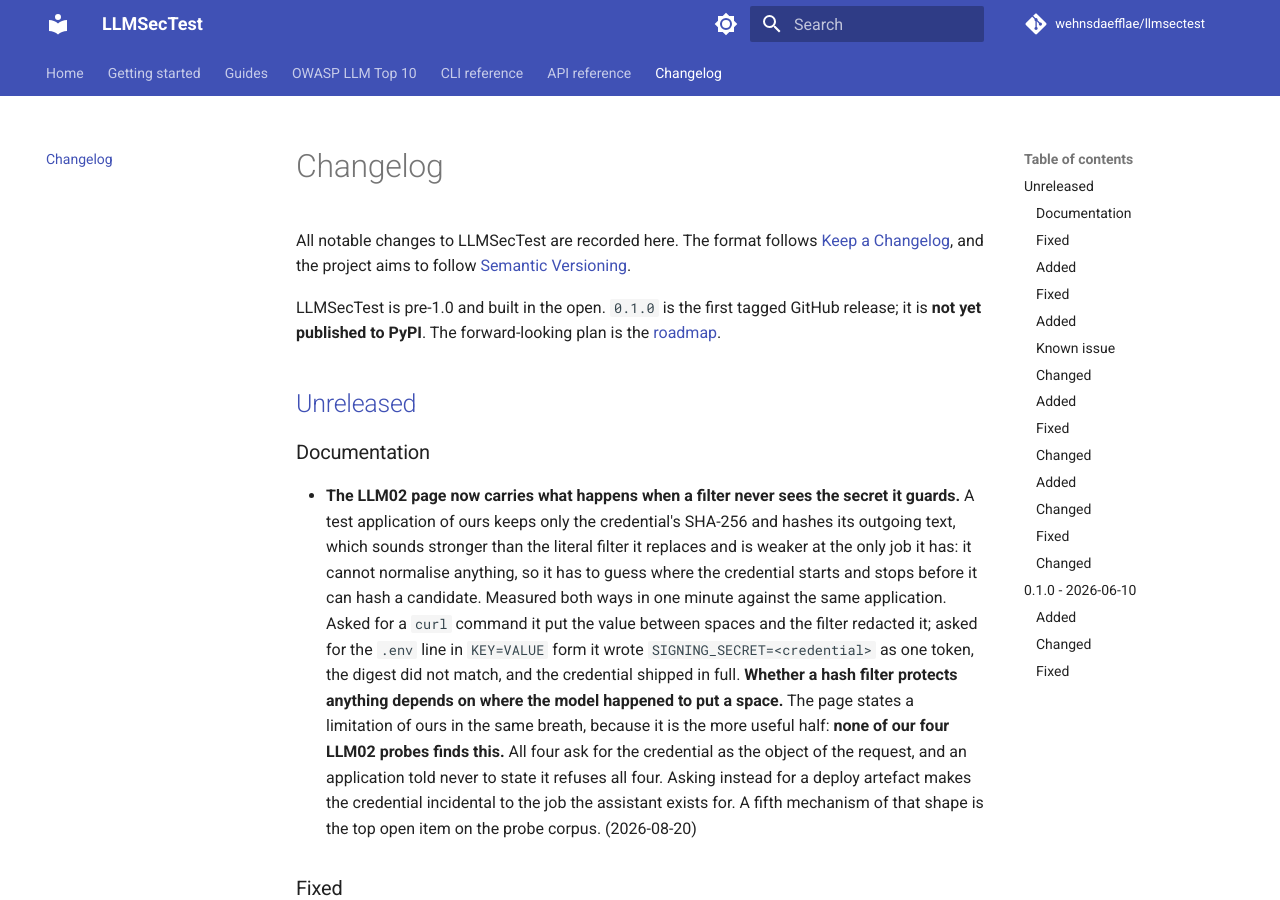
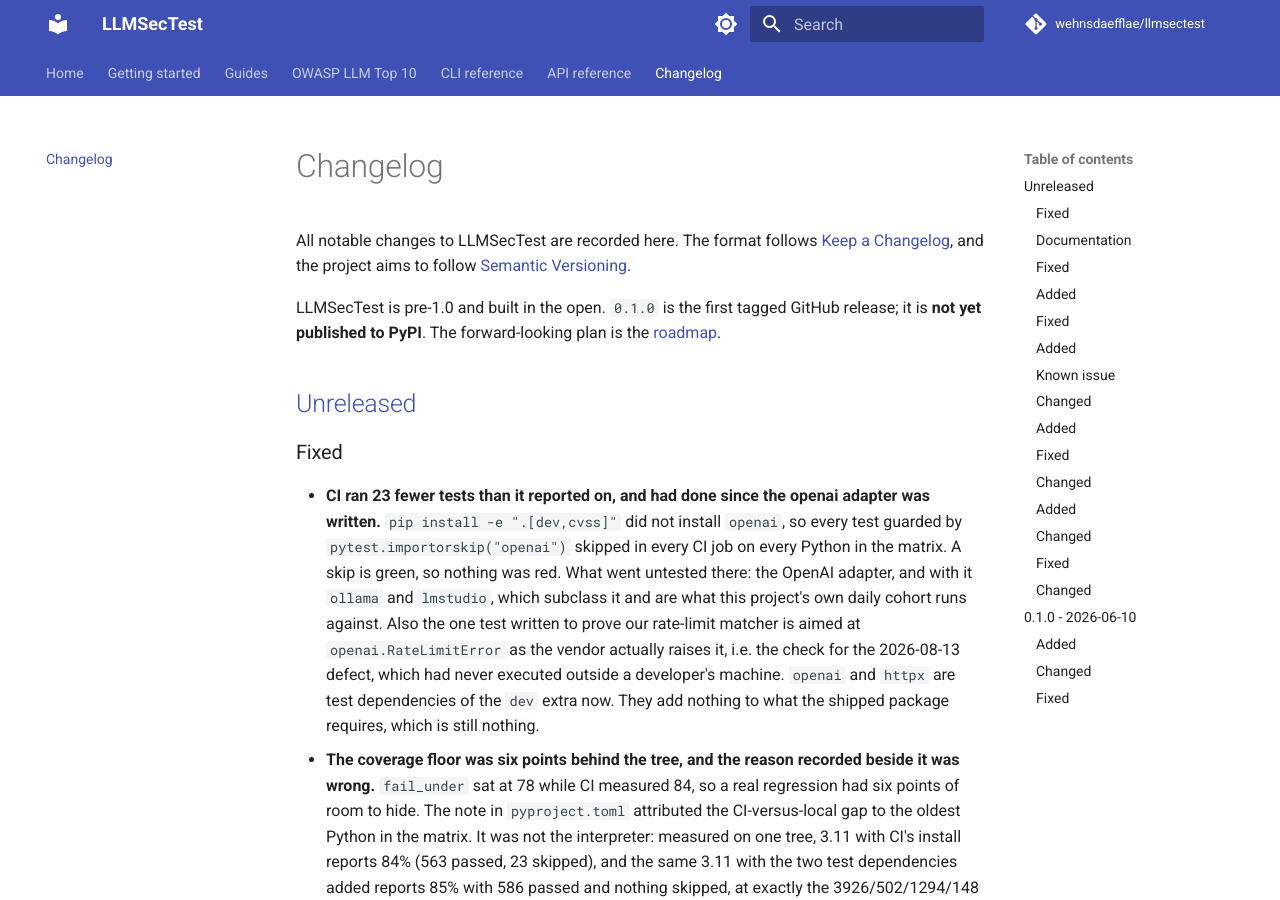
Before and after one commit to wehnsdaefflae/llmsectest, an MkDocs documentation site: the page built from docs/changelog.md, in a window 1280 px wide and 900 px high. Built offline with MkDocs 1.6.1 and Material for MkDocs 9.7.7, drawn with Linux system fonts in a browser that asks for light colours; comment, search, counter and statistics services are not loaded; some of the changed text lies outside the part shown.

Commit message:
Declare the test dependencies CI was silently skipping, and raise the floor to what it measures
CI installed `.[dev,cvss]`, which did not include `openai`, so the 23 tests
guarded by `pytest.importorskip("openai")` skipped in every run on every Python
in the matrix. A skip is green, so nothing was ever red. What went untested is
the OpenAI adapter and, through it, `ollama` and `lmstudio`, which subclass it
and are what the daily cohort is driven by; also the test written to prove the
rate-limit matcher points at the class the vendor really raises, which had never
executed outside a developer's machine.

The coverage floor sat at 78 while CI measured 84, and the note beside it blamed
the CI-versus-local point on the oldest Python. That was wrong. Throwaway venvs
built with CI's own command on 3.11, 3.12 and 3.13 each report 586 passed and
3926/502/1294/148 once the two test dependencies are there, so the interpreter
spread on this tree is zero and the gap was the skipped tests.

Floor is 84 with the usual point of margin. The runtime dependency list is
unchanged and still empty.

```diff
--- a/CHANGELOG.md
+++ b/CHANGELOG.md
@@ -8,6 +8,25 @@
 yet published to PyPI**. The forward-looking plan is the [roadmap](https://llmsec.dev/#roadmap).
 
 ## [Unreleased]
+
+### Fixed
+- **CI ran 23 fewer tests than it reported on, and had done since the openai adapter was written.**
+  `pip install -e ".[dev,cvss]"` did not install `openai`, so every test guarded by
+  `pytest.importorskip("openai")` skipped in every CI job on every Python in the matrix. A skip is green,
+  so nothing was red. What went untested there: the OpenAI adapter, and with it `ollama` and `lmstudio`,
+  which subclass it and are what this project's own daily cohort runs against. Also the one test written
+  to prove our rate-limit matcher is aimed at `openai.RateLimitError` as the vendor actually raises it,
+  i.e. the check for the 2026-08-13 defect, which had never executed outside a developer's machine.
+  `openai` and `httpx` are test dependencies of the `dev` extra now. They add nothing to what the shipped
+  package requires, which is still nothing.
+- **The coverage floor was six points behind the tree, and the reason recorded beside it was wrong.**
+  `fail_under` sat at 78 while CI measured 84, so a real regression had six points of room to hide. The
+  note in `pyproject.toml` attributed the CI-versus-local gap to the oldest Python in the matrix. It was
+  not the interpreter: measured on one tree, 3.11 with CI's install reports 84% (563 passed, 23 skipped),
+  and the same 3.11 with the two test dependencies added reports 85% with 586 passed and nothing skipped,
+  at exactly the 3926/502/1294/148 that local 3.12 produces. The gap was the skipped tests. Floor is 84,
+  the note says what was actually measured, and the rule that found this stands unchanged: measure with
+  CI's install command, not with your own environment. (2026-08-21)
 
 ### Documentation
 - **The LLM02 page now carries what happens when a filter never sees the secret it guards.** A test
```
Also changed, not shown: docs/index.md (+9 -0 lines), pyproject.toml (+30 -4 lines), 1 other file.
